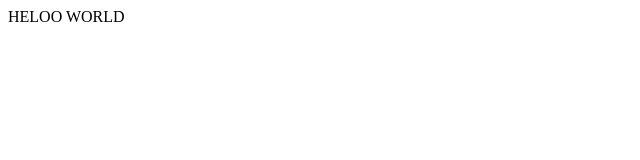
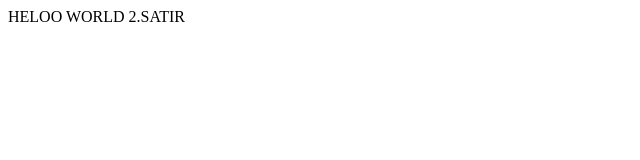
Before and after one commit to HuseyinCoskun52/genesis, a plain HTML site: page index.html in a window 1280 px wide. Shown: the full height of the page, 0-640 px from the left. Drawn offline with Linux system fonts and the light colour scheme.

Commit message:
2.satir eklendi

```diff
--- a/index.html
+++ b/index.html
@@ -1,3 +1,4 @@
 <html>
 	HELOO WORLD
+	2.SATIR
 </html>
```
